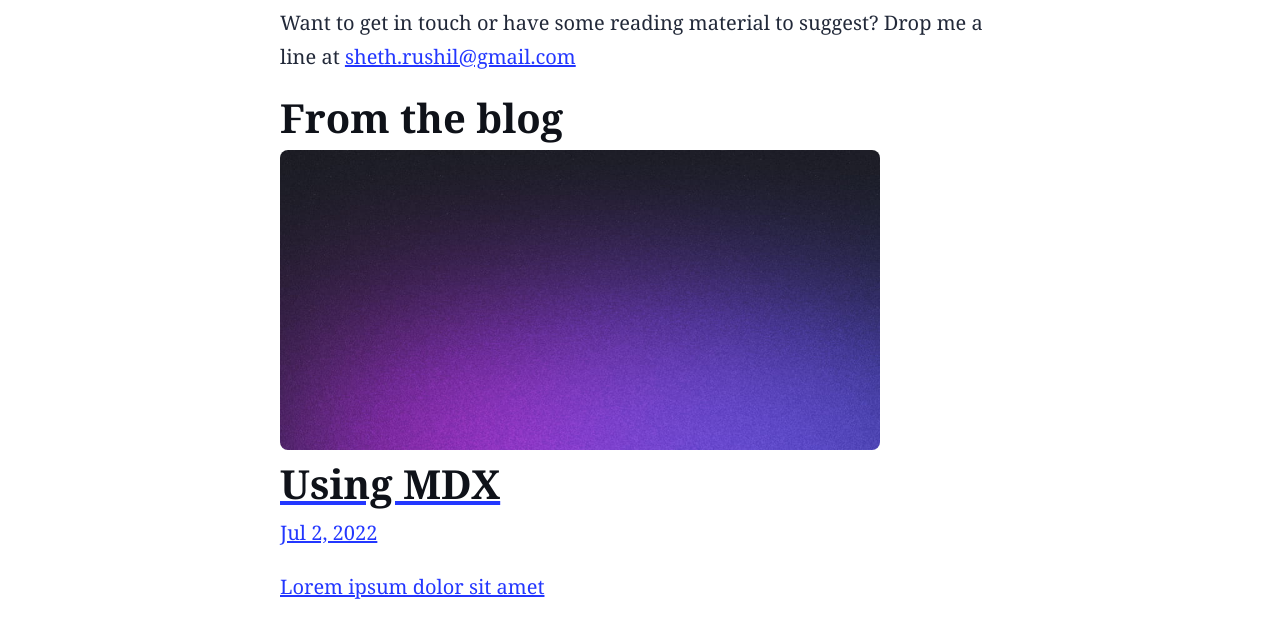
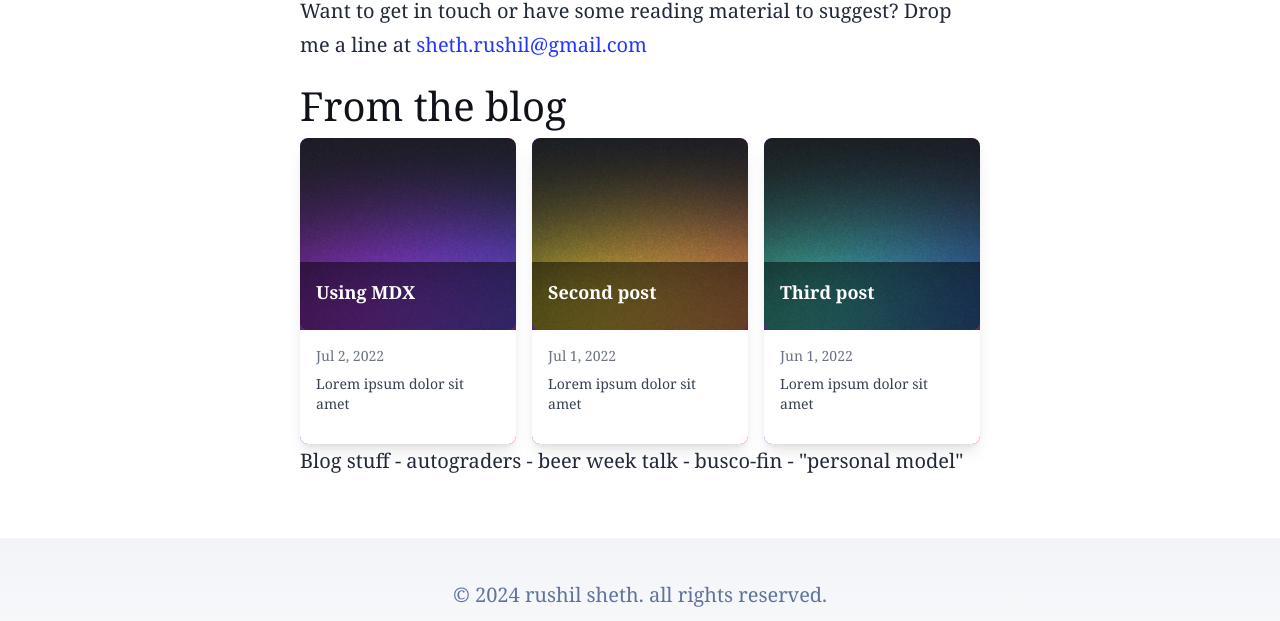
Before and after one commit to rushilsheth/personal-website, an Astro site: page / in a window 1280 px wide. Shown: the part 876-1497 px from the top of the page. Built offline with nearby package versions, Linux system fonts and the light colour scheme; Astro itself is replaced by a stand-in of ours.

```diff
--- a/src/components/BlogCard.astro
+++ b/src/components/BlogCard.astro
@@ -15,29 +15,30 @@
 <a
   href={`/blog/${slug}`}
   class:list={[
-    "not-prose bg-slate-40 flex flex-col rounded-lg border border-slate-200 no-underline shadow transition hover:-translate-y-px hover:shadow-lg lg:max-w-[200px]",
-    className,
+    "bg-gradient-to-r from-purple-500 to-pink-500 flex flex-col rounded-lg shadow-lg transition hover:-translate-y-1",
+    className, // Additional classes passed from the parent
   ]}
 >
-  <div class="relative grow">
+  <div class="relative">
     <Image
       src={heroImage}
       alt={description}
       height={400}
       width={600}
       format="webp"
-      class="image-noselect h-[170px] w-full rounded-t-lg object-cover object-center"
+      class="h-48 w-full object-cover rounded-t-lg"
     />
-    <div class="absolute inset-x-0 bottom-0 bg-gradient-to-t from-black/40 to-transparent p-4">
-      <h2 class="text-lg font-semibold text-white">
+    <div class="absolute bottom-0 left-0 bg-black bg-opacity-50 w-full">
+      <h2 class="text-lg font-bold text-white p-4">
         {title}
       </h2>
     </div>
   </div>
-
-  <div class="flex flex-shrink flex-col gap-4 p-4 pt-3">
-    <FormattedDate date={pubDate} class="text-sm text-indigo-950" />
-    <p class="line-clamp-2 text-sm font-light leading-tight text-slate-800">
+  <div class="p-4 bg-white rounded-b-lg">
+    <p class="text-sm text-gray-500 mb-2">
+      <FormattedDate date={pubDate} class="uppercase"/>
+    </p>
+    <p class="text-sm text-gray-700 line-clamp-3">
       {description}
     </p>
   </div>
--- a/src/layouts/BlogPost.astro
+++ b/src/layouts/BlogPost.astro
@@ -6,7 +6,12 @@
 import FormattedDate from "../components/FormattedDate.astro";
 import MainLayout from "../layouts/MainLayout.astro";
 
-type Props = CollectionEntry<'blog'>['data'];
+type Props = CollectionEntry<"blog">["data"] & {
+  headings?: string[];
+  heroImageCaption?: string;
+  description?: string;
+  pubDate?: string;
+};
 
 const { title, description, pubDate, heroImage, heroImageCaption, headings} = Astro.props;
 ---
--- a/src/pages/index.astro
+++ b/src/pages/index.astro
@@ -15,6 +15,7 @@
 
 <!doctype html>
 <html lang="en">
+
 	<head>
 		<BaseHead title={SITE_TITLE} description={SITE_DESCRIPTION} />
 	</head>
@@ -39,8 +40,7 @@
 			</p>
 
 			<h2>From the blog</h2>
-			<div
-      			class="scrollbar-hidden flex max-w-full snap-x snap-mandatory scroll-px-6 gap-4 overflow-x-scroll py-8 md:snap-none">
+<div class="grid grid-cols-1 md:grid-cols-3 gap-4">
 {
     posts.map(({ slug, data }) => (
     <BlogCard
@@ -49,7 +49,7 @@
         heroImage={data.heroImage}
         description={data.description}
         pubDate={data.pubDate}
-            class="w-full min-w-[300px] grow snap-start md:min-w-0"
+        class="rounded-lg overflow-hidden shadow-lg hover:shadow-xl transition-shadow duration-300"
     />
     ))
 }
--- a/src/pages/resume.astro
+++ b/src/pages/resume.astro
@@ -5,6 +5,6 @@
 import { Content, getHeadings } from "../other-content/resume.mdx";
 import BlogPost from "../layouts/BlogPost.astro";
 ---
-<BlogPost title="The Resume" headings={getHeadings()} >
+<BlogPost title="The Resume" headings={getHeadings().map(heading => heading.text)} >
     <Content />
 </BlogPost>
--- a/src/styles/global.css
+++ b/src/styles/global.css
@@ -3,6 +3,10 @@
   https://github.com/HermanMartinus/bearblog/blob/297026a877bc2ab2b3bdfbd6b9f7961c350917dd/templates/styles/blog/default.css
   License MIT: https://github.com/HermanMartinus/bearblog/blob/master/LICENSE.md
  */
+
+@tailwind base;
+@tailwind components;
+@tailwind utilities;
 
 :root {
 	--accent: #2337ff;
```
Lines whose indentation alone changed are shown as unchanged.
